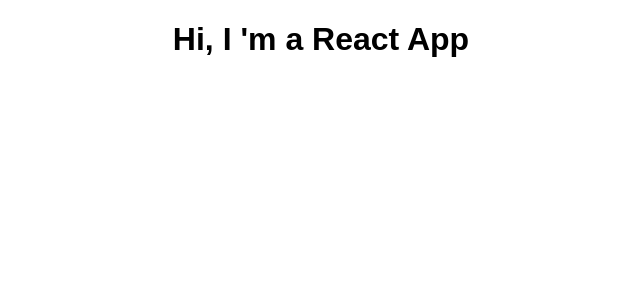
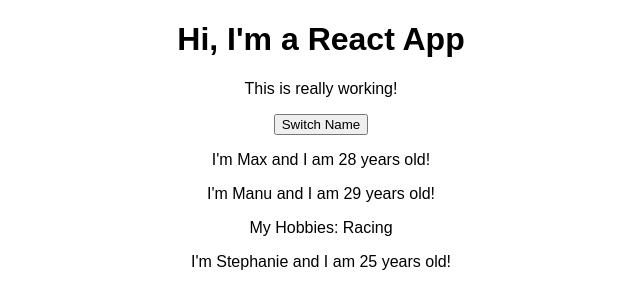
Before and after one commit to TodorGarnev/my-first-react-app, a React (Create React App) app: page / in a window 1280 px wide. Shown: the top 308 px of the page, without its empty margins (319-959 px from the left). Built offline with nearby package versions, Linux system fonts and the light colour scheme.

Commit message:
added component Person

```diff
--- a/src/App.js
+++ b/src/App.js
@@ -1,13 +1,40 @@
 import React, { Component } from 'react';
 import './App.css';
+import Person from './Person/Person'
 
 class App extends Component {
+  state = {
+    persons: [
+      { name: "Max", age: 28 },
+      { name: "Manu", age: 29 },
+      { name: "Stephanie", age: 25 }
+    ]
+  }
+
+  switchNameHandler = () => {
+    // console.log('Was clicked!')
+    this.setState({
+      persons: [
+        { name: "Maximilian", age: 28 },
+        { name: "Manu", age: 29 },
+        { name: "Stephanie", age: 27 }
+      ]
+    })
+  }
+
   render() {
     return (
       <div className="App">
-        <h1> Hi, I 'm a React App</h1>
+        <h1> Hi, I'm a React App</h1>
+        <p>This is really working!</p>
+        <button onClick={this.switchNameHandler}>Switch Name</button>
+        <Person name={this.state.persons[0].name} age={this.state.persons[0].age} />
+        <Person name={this.state.persons[1].name} age={this.state.persons[1].age}>My Hobbies: Racing </Person>
+        <Person name={this.state.persons[2].name} age={this.state.persons[2].age} />
       </div>
     );
+
+    //return React.createElement('div', { className: 'App' }, React.createElement('h1', null, 'Does it work now??'))
   }
 }
 
--- /dev/null
+++ b/src/Person/Person.js
@@ -0,0 +1,12 @@
+import React from 'react'
+
+const person = (props) => {
+    return (
+        <div>
+            <p>I'm {props.name} and I am {props.age} years old!</p>
+            <p>{props.children}</p>
+        </div>
+    )
+}
+
+export default person
```
